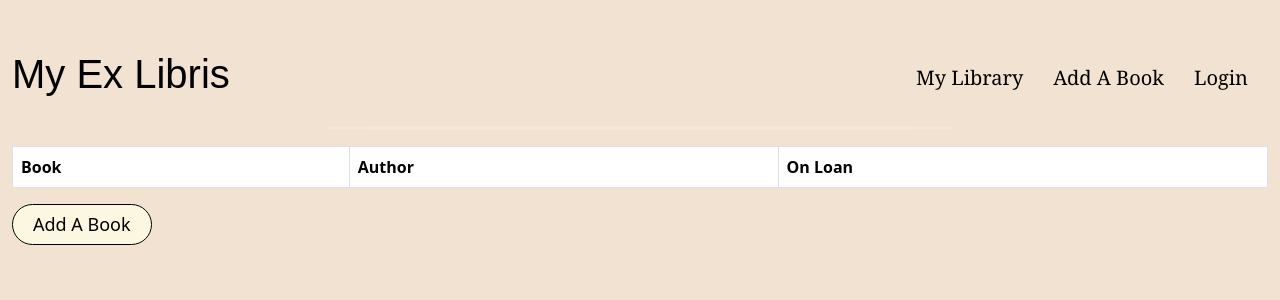
After one commit to annadahl96/My_Ex_Libris, a Flask app: page /mylibrary in a window 1280 px wide. The commit adds this page. Shown: the top 300 px of the page. Run offline with Flask 3, Linux system fonts and the light colour scheme; the visitor is signed in with stand-in values (Sample User, id 1); data that the repository does not hold is empty.

Commit message:
Committed changes

```diff
--- /dev/null
+++ b/flask_app/controllers/books_controller.py
@@ -0,0 +1,18 @@
+from flask import render_template,redirect,request,session,flash
+from flask_app import app
+from flask_bcrypt import Bcrypt
+bcrypt = Bcrypt(app)
+from flask_app.models import book_model, user_model
+
+# route to display my library with all the books the user has added.
+
+@app.route('/mylibrary')
+def display_my_library():
+    if 'id' not in session:
+        flash("You need to log in to access that page.", "login")
+        return redirect("/")
+
+    all_books = book_model.Book.get_all_books_from_one_user()
+    user_in_session = user_model.User.get_user_by_id({'id': session['id']})
+
+    return render_template('dashboard.html', all_books = all_books, user_in_session = user_in_session)
--- a/flask_app/controllers/users_controller.py
+++ b/flask_app/controllers/users_controller.py
@@ -31,7 +31,7 @@ def register_new_user_form():
 
     id = user_model.User.create_new_user(data)
     session['id'] = id
-    return redirect ('/dashboard')
+    return redirect ('/mylibrary')
 
 @app.route('/login')
 def display_login_page():
@@ -44,13 +44,13 @@ def user_login_form():
 
     if not user_in_db:
         flash("Invalid Email/Password", 'login')
-        return redirect('/')
+        return redirect('/login')
     if not bcrypt.check_password_hash(user_in_db.password, request.form['password']):
         flash("Invalid Email/Password", 'login')
         return redirect('/login')
 
     session['id'] = user_in_db.id
-    return redirect('/dashboard')
+    return redirect('/mylibrary')
 
 
 # route to clear session for logging out
--- /dev/null
+++ b/flask_app/models/book_model.py
@@ -0,0 +1,48 @@
+from flask_app.config.mysqlconnection import connectToMySQL
+from flask import flash
+from pprint import pprint
+from flask_app.models import user_model
+from flask_app.controllers import books_controller
+import re
+
+
+EMAIL_REGEX = re.compile(r'^[a-zA-Z0-9.+_-]+@[a-zA-Z0-9._-]+\.[a-zA-Z]+$')
+
+class Book:
+    DB = "personal_library"
+
+    def __init__(self, data):
+        self.id = data['id']
+        self.title = data['title']
+        self.author = data['author']
+        self.isbn = data['isbn']
+        self.book_cover_image = data['book_cover_image']
+        self.genre = data['genre']
+        self.review = data['review']
+        self.location = data['location']
+        self.faavorite_quote = data['favorite_quote']
+        self.recommend = data['recommend']
+        self.on_loan = data['on_loan']
+        self.loaned_to = data['loaned_to']
+        self.date_loaned = data['date_loaned']
+        self.created_at = data['created_at']
+        self.updated_at = data['updated_at']
+        self.user_id = data['user_id']
+        self.user = None
+
+
+# get all books with one user's info
+    @classmethod
+    def get_all_books_from_one_user(cls):
+        query = """
+                SELECT * FROM books
+                """
+        results = connectToMySQL(cls.DB).query_db(query)
+        books = []
+        for book in results:
+            books.append( cls(book) )
+        return books
+
+# can't figure out how to query specific user_id by using the session id.
+
+# try geting all books but on the HTML side have an if statment. If the user_id is not in current session, don't show it.
--- a/flask_app/models/user_model.py
+++ b/flask_app/models/user_model.py
@@ -7,7 +7,7 @@ import re
 EMAIL_REGEX = re.compile(r'^[a-zA-Z0-9.+_-]+@[a-zA-Z0-9._-]+\.[a-zA-Z]+$')
 
 class User:
-    DB = "python_exam_1"
+    DB = "personal_library"
 
     def __init__(self, data):
         self.id = data['id']
--- a/flask_app/static/css/logintest.css
+++ b/flask_app/static/css/logintest.css
@@ -39,6 +39,10 @@ h1 {
     font-family: Trattatello, fantasy;
 
 }
+h1 a {
+    text-decoration: none;
+    color: black;
+}
 
 hr {
     width: 50%;
@@ -77,7 +81,12 @@ h2 {
     text-align: center;
     margin-top: 20px;
     margin-bottom: 20px;
-    font-family: Luminari, fantasy;
+    font-family:Cambria, Cochin, Georgia, Times, 'Times New Roman', serif;
+}
+
+h3 {
+    font-family: Cambria, Cochin, Georgia, Times, 'Times New Roman', serif;
+    font-weight: bold;
 }
 
 input[type="text"] {
@@ -86,10 +95,26 @@ input[type="text"] {
 }
 
 input[type="password"] {
-    background-color: #fcf6db;
+    background-color: #fcf7e1;
     border-radius: 25px;
 }
 
-a:link {
+a {
     color: black;
 }
+
+.btn {
+    background-color: #fcf7e1;
+    border: 1px solid black;
+    border-radius: 25px;
+    font-size: 18px;
+    padding-right: 20px;
+    padding-left: 20px;
+    color: black;
+}
+
+.btn:hover {
+    background-color: #d1beab;
+    border: 1px solid black;
+    color: black;
+}
--- a/flask_app/static/images/cheat_sheet.txt
+++ b/flask_app/static/images/cheat_sheet.txt
@@ -13,3 +13,5 @@ Creating our Virtual Environment and Installing Flask:
     type: exit
 
     q to quit.
+
+testing this.
--- /dev/null
+++ b/flask_app/templates/dashboard.html
@@ -0,0 +1,59 @@
+<!DOCTYPE html>
+<html lang="en">
+
+<head>
+    <meta charset="UTF-8">
+    <meta http-equiv="X-UA-Compatible" content="IE=edge">
+    <meta name="viewport" content="width=device-width, initial-scale=1.0">
+    <link href="https://cdn.jsdelivr.net/npm/bootstrap@5.3.1/dist/css/bootstrap.min.css" rel="stylesheet"
+        integrity="sha384-4bw+/aepP/YC94hEpVNVgiZdgIC5+VKNBQNGCHeKRQN+PtmoHDEXuppvnDJzQIu9" crossorigin="anonymous">
+    <link rel="stylesheet" type="text/css" href="{{ url_for('static', filename='css/logintest.css') }}">
+
+
+
+    <title>My Ex Libris</title>
+</head>
+
+<body>
+    <div class="container-fluid">
+        <div id="header">
+            <h1> <a href="/" </a>My Ex Libris</h1>
+            <div class="right_header">
+                <a href="/mylibrary">My Library</a>
+                <a href="#">Add A Book</a>
+                <a href="/login">Login</a>
+            </div>
+        </div>
+        <hr>
+        <table class="table table-bordered">
+            <thead>
+                <th>Book</th>
+                <th>Author</th>
+                <th>On Loan</th>
+
+            </thead>
+            <tbody>
+                {% for book in all_books %}
+                <tr>
+                    {% if session['id'] == book.user_id %}
+                    <td>{{book.title}}</td>
+                    <td>{{book.author}}</td>
+                        {% if book.on_loan == 0 %}
+                            <td>Yes</td>
+                        {% else %}
+                            <td>No</td>
+                        {% endif %}
+                    {% endif %}
+                </tr>
+                {% endfor %}
+            </tbody>
+        </table>
+        <a class="btn btn-success" id="add-btn" href="/new">Add A Book</a>
+    </div>
+
+
+    </div>
+
+</body>
+
+</html>
--- a/flask_app/templates/home.html
+++ b/flask_app/templates/home.html
@@ -17,10 +17,10 @@
 <body>
     <div class="container-fluid">
         <div id="header">
-            <h1>My Ex Libris</h1>
+            <h1> <a href="/"</a>My Ex Libris</h1>
             <div class="right_header">
-                <a href="http://">Test</a>
-                <a href="http://">My Library</a>
+                <a href="/mylibrary">My Library</a>
+                <a href="#">Add A Book</a>
                 <a href="/login">Login</a>
             </div>
         </div>
--- a/server.py
+++ b/server.py
@@ -1,4 +1,4 @@
-from flask_app.controllers import users_controller
+from flask_app.controllers import users_controller, books_controller
 from flask_app import app
 
 
```
Also changed, not shown: flask_app/templates/login.html (+5 -4 lines), flask_app/templates/register.html (+4 -4 lines), personal_library.txt (+11 -0 lines), 2 other files.
